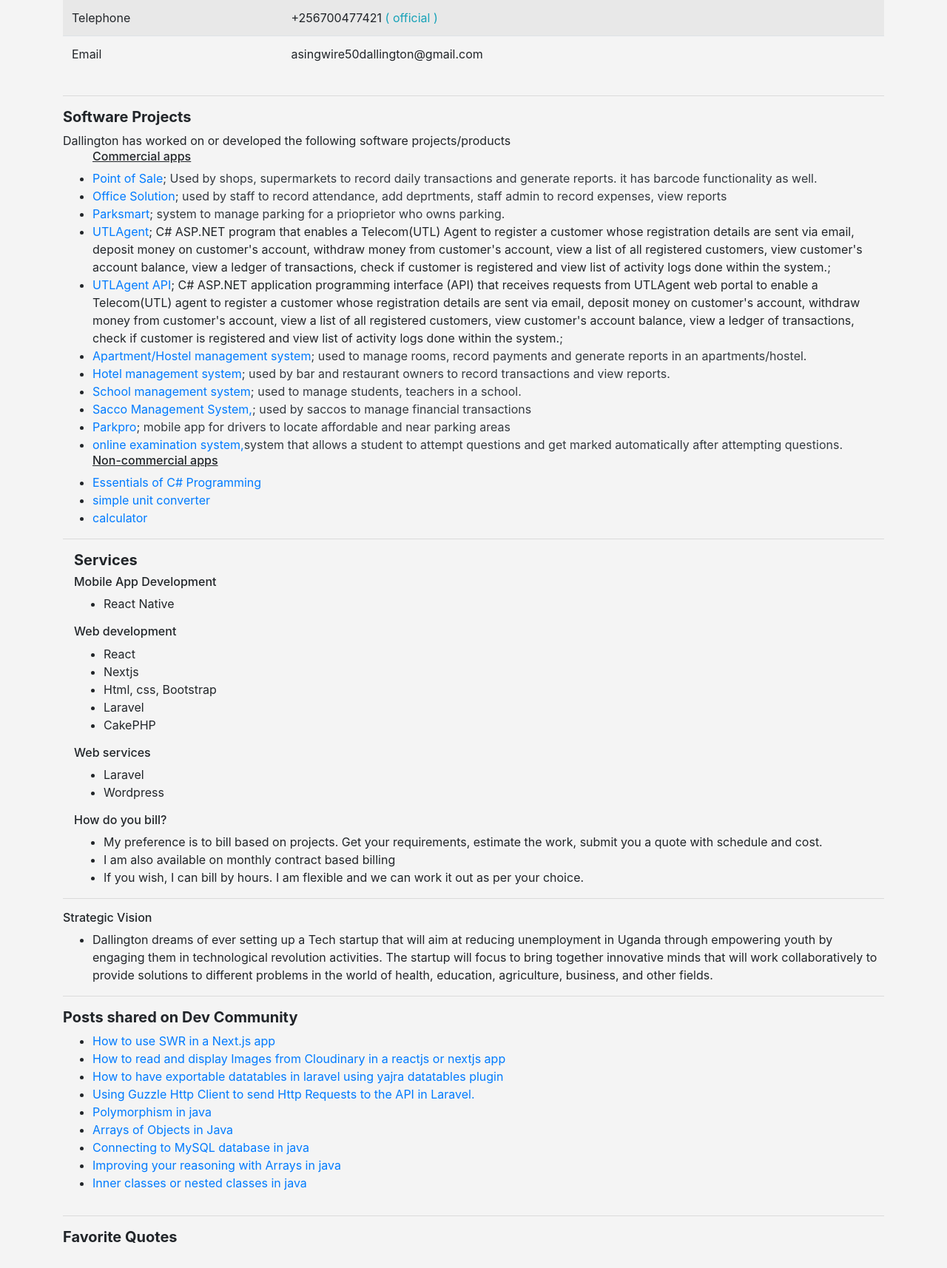
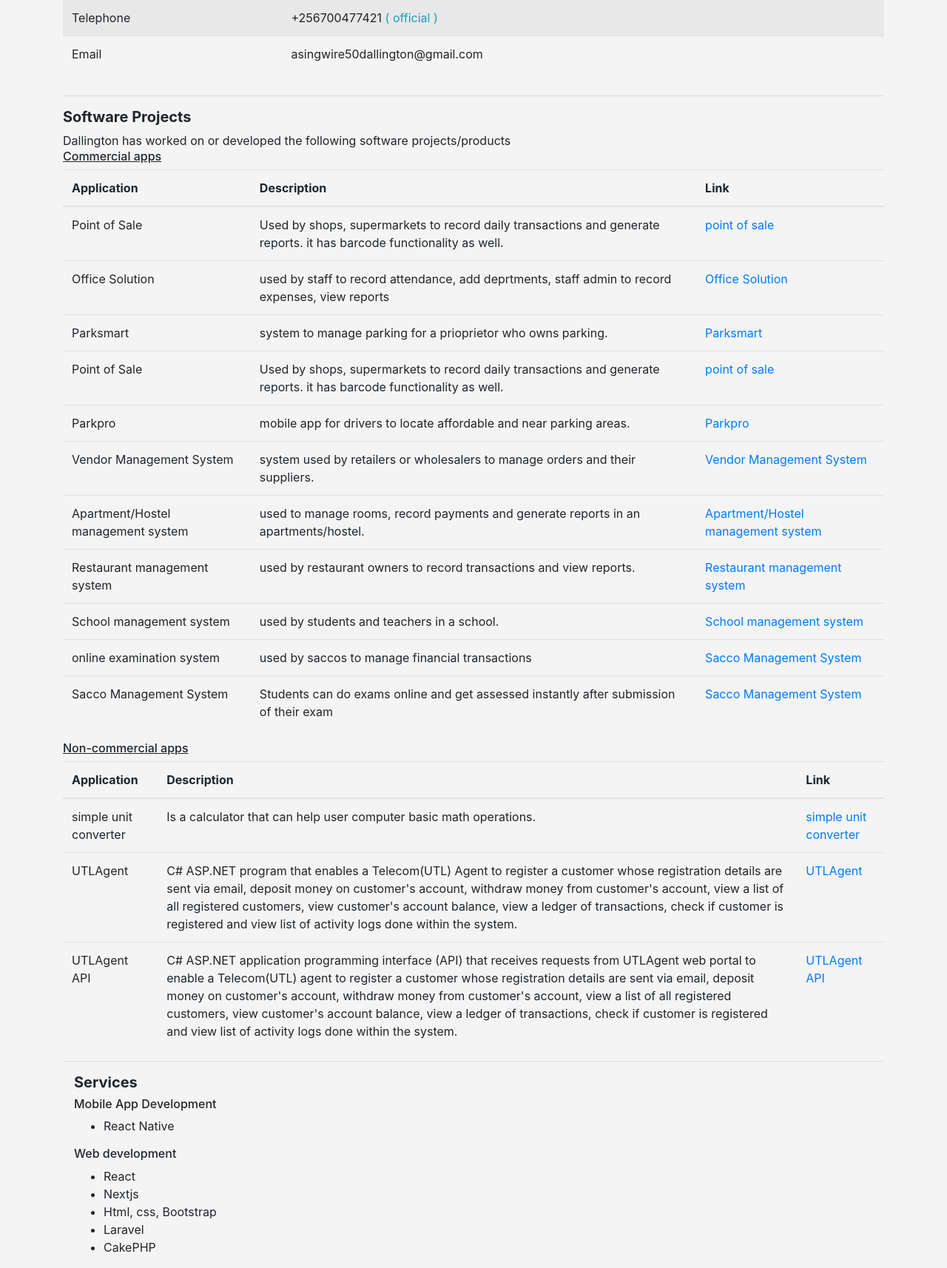
Before and after one commit to d-asingwire/dallingtonug, a PHP site: page / in a window 1280 px wide. Shown: the part 4326-6040 px from the top of the page at 74% size. Run offline with PHP 8.4, Linux system fonts and the light colour scheme.

Commit message:
changes dated 26/11/2021 12:31

```diff
--- a/index.php
+++ b/index.php
@@ -117,7 +117,7 @@
           </div>
           <div class="col-md-4">
             <div class="card">
-              <img src="/img/dallington.jpg"/>
+              <img src="img/dallington.jpg"/>
               <div class="card-body bio-conten align-items-center justify-content-center">
               <div class="d-flex justify-content-center">
               <h5 class="card-text mb-2" id="dall2018">Dallington Asingwire in 2021</h5>
@@ -439,56 +439,135 @@
 <div class="container">
  <h5>Software Projects</h5>
  Dallington has worked on or developed the following software projects/products
- <ul>
+ <br/>
   <h6><u>Commercial apps</u></h6>
 
-     <li><a href="http://posv2.parkproug.com" target="_blank">
-  Point of Sale</a><span class="text-dark">; Used by shops, supermarkets to record daily transactions and generate reports. it has barcode functionality as well.
-  </span></li>
+  <table class="table">
+   <thead>
+     <tr class="text-left">
+   <th>Application</th>
+   <th>Description</th>
+   <th>Link</th>
+   </tr>
+   </thead>
 
-    <li><a href="https://office.parkproug.com/" target="_blank">
-  Office Solution</a><span class="text-dark">; used by staff to record attendance, add deprtments, staff admin to record expenses, view reports
-  </span></li>
+   <tbody>
+  <tr>
+    <td>Point of Sale</td>
+    <td>Used by shops, supermarkets to record daily transactions and generate reports. it has barcode functionality as well.</td>
+    <td><a href="http://posv2.parkproug.com" target="_blank">point of sale</a></td>
+</tr>
 
-    <li><a href="https://dashboard.parkproug.com/" target="_blank">
-  Parksmart</a><span class="text-dark">; system to manage parking for a prioprietor who owns parking.
-  </span></li>
+<tr>
+    <td>Office Solution</td>
+    <td>used by staff to record attendance, add deprtments, staff admin to record expenses, view reports</td>
+    <td><a href="https://office.parkproug.com/" target="_blank">Office Solution</a></td>
+</tr>
 
-    <li><a href="https://github.com/DallingtonAsin/UTLAgent.git" target="_blank">
- UTLAgent</a>; C# ASP.NET program that enables a Telecom(UTL) Agent to register a customer whose registration details are sent via email, deposit money on customer's account, withdraw money from customer's account, view a list of all registered customers, view customer's account balance, view a ledger of transactions, check if customer is registered and view list of activity logs done within the system.<span class="text-dark">;
-  </span></li>
+<tr>
+    <td>Parksmart</td>
+    <td>system to manage parking for a prioprietor who owns parking.</td>
+    <td><a href="https://dashboard.parkproug.com/" target="_blank">Parksmart</a></td>
+</tr>
 
-    <li><a href="https://github.com/DallingtonAsin/UTLAgentAPI.git" target="_blank">
-  UTLAgent API</a>; C# ASP.NET application programming interface (API) that receives requests from UTLAgent web portal to enable a Telecom(UTL) agent to register a customer whose registration details are sent via email, deposit money on customer's account, withdraw money from customer's account, view a list of all registered customers, view customer's account balance, view a ledger of transactions, check if customer is registered and view list of activity logs done within the system.<span class="text-dark">;
-  </span></li>
+<tr>
+    <td>Point of Sale</td>
+    <td>Used by shops, supermarkets to record daily transactions and generate reports. it has barcode functionality as well.</td>
+    <td><a href="http://posv2.parkproug.com" target="_blank">point of sale</a></td>
+</tr>
 
-    <li><a href="http://grento.parkproug.com/" target="_blank">
- Apartment/Hostel management system</a><span class="text-dark">; used to manage rooms, record payments and generate reports in an apartments/hostel.
-  </span></li>
+<tr>
+    <td>Parkpro</td>
+    <td>mobile app for drivers to locate affordable and near parking areas.</td>
+    <td><a href="https://github.com/DallingtonAsin/parksmart-mobile-app.git" target="_blank">Parkpro</a></td>
+</tr>
+
+<tr>
+    <td>Vendor Management System</td>
+    <td>system used by retailers or wholesalers to manage orders and their suppliers.</td>
+    <td><a href="http://posv2.parkproug.com" target="_blank">Vendor Management System</a></td>
+</tr>
+
+<tr>
+    <td>Apartment/Hostel management system</td>
+    <td>used to manage rooms, record payments and generate reports in an apartments/hostel.</td>
+    <td><a href="http://grento.parkproug.com/" target="_blank">Apartment/Hostel management system</a></td>
+</tr>
+
+<tr>
+    <td> Restaurant management system</td>
+    <td>used by restaurant owners to record transactions and view reports.</td>
+    <td><a href="http://hms.parkproug.com" target="_blank"> Restaurant management system</a></td>
+</tr>
+
+<tr>
+    <td> School management system</td>
+    <td>used by students and teachers in a school.</td>
+    <td><a href="http://exam.parkproug.com/" target="_blank"> School management system</a></td>
+</tr>
+
+<tr>
+    <td> online examination system</td>
+    <td>used by saccos to manage financial transactions</td>
+    <td><a href="http://exam.parkproug.com/" target="_blank"> Sacco Management System</a></td>
+</tr>
+
+<tr>
+    <td> Sacco Management System</td>
+    <td>Students can do exams online and get assessed instantly after submission of their exam</td>
+    <td><a href="https://github.com/DallingtonAsin/SimpleExaminationSystem.git" target="_blank"> Sacco Management System</a></td>
+</tr>
 
 
-  <li><a href="http://hms.parkproug.com" target="_blank">
-  Hotel management system</a><span class="text-dark">; used by bar and restaurant owners to record transactions and view reports.
-  </span></li>
+  </tbody>
+
+  </table>
 
 
-    <li><a href="http://exam.parkproug.com/" target="_blank">
-  School management system</a><span class="text-dark">; used to manage students, teachers in a school.
-  </span></li>
 
-  <li><a href="https://github.com/DallingtonAsin/CommercialBanksSystem.git" target="_blank">
-   Sacco Management System,</a><span class="text-dark">; used by saccos to manage financial transactions</span></li>
+    <h6><u>Non-commercial apps</u></h6>
 
-       <li><a href="https://github.com/DallingtonAsin/parksmart-mobile-app.git" target="_blank">
-  Parkpro</a><span class="text-dark">; mobile app for drivers to locate affordable and near parking areas
-  </span></li>
+    <table class="table">
+   <thead>
+     <tr>
+   <th>Application</th>
+   <th>Description</th>
+   <th>Link</th>
+   </tr>
+   </thead>
 
-    <li id="Services" ><a href="https://github.com/DallingtonAsin/SimpleExaminationSystem.git" target="_blank">online examination system,</a><span class="text-dark">system that allows a student to attempt questions and get marked automatically after attempting questions.</span></li>
-    <h6><u>Non-commercial apps</u></h6>
-     <li><a href="https://github.com/DallingtonAsin/C-Sharp-Essentials.git" target="_blank">Essentials of C# Programming</a></li>
-    <li><a href="">simple unit converter</a></li>
-    <li><a href="">calculator</a></li>
-  </ul>
+   <tbody>
+  <tr>
+    <td>simple unit converter</td>
+    <td>Is a calculator that can help user computer basic math operations.</td>
+    <td><a href="http://posv2.parkproug.com" target="_blank">simple unit converter</a></td>
+</tr>
+
+<tr>
+    <td>UTLAgent</td>
+    <td>C# ASP.NET program that enables a Telecom(UTL) Agent to register a customer whose registration details
+  are sent via email, deposit money on customer's account, withdraw money from customer's account, view a list of
+   all registered customers, view customer's account balance, view a ledger of transactions, check if customer is
+   registered and view list of activity logs done within the system.</td>
+    <td><a href="https://github.com/DallingtonAsin/UTLAgent.git" target="_blank">UTLAgent</a></td>
+</tr>
+
+<tr>
+    <td>UTLAgent API</td>
+    <td>C# ASP.NET application programming interface (API) that receives requests from UTLAgent web portal
+  to enable a Telecom(UTL) agent to register a customer whose registration details are sent via email,
+   deposit money on customer's account, withdraw money from customer's account, view a list of all registered customers,
+    view customer's account balance, view a ledger of transactions, check if customer is registered and view list of
+     activity logs done within the system.</td>
+    <td><a href="http://posv2.parkproug.com" target="_blank">UTLAgent API</a></td>
+</tr>
+
+
+
+
+  </tbody>
+
+  </table>
 
 
   <hr/>
@@ -653,18 +732,18 @@
     </span>
     <span class="pl-3">
       <a href="https://www.facebook.com/dallington.asingwire" target="_blank">
-      <img src="/img/fb.png"  width="40px" height="40px">
+      <img src="img/fb.png"  width="40px" height="40px">
       <!-- <i class="fa fa-facebook text-white"></i> -->
       Facebook
     </a>
     </span>
     <span class="pl-1">
      <a href="https://www.instagram.com/dallingtonug/" target="_blank">
-     <img src="/img/instagram.png"  width="40px" height="40px"> Instagram</a>
+     <img src="img/instagram.png"  width="40px" height="40px"> Instagram</a>
    </span>
    <span class="pl-1">
      <a href="https://twitter.com/dallingtonasin" target="_blank">
-     <img src="/img/twitter.png" width="40px" height="40px"> Twitter</a>
+     <img src="img/twitter.png" width="40px" height="40px"> Twitter</a>
    </span>
 
    <p class="lead" id="copyright">Copyright&copy;<?php date('Y') ?> Dallington Asingwire <?= date('Y') ?></p>
```
